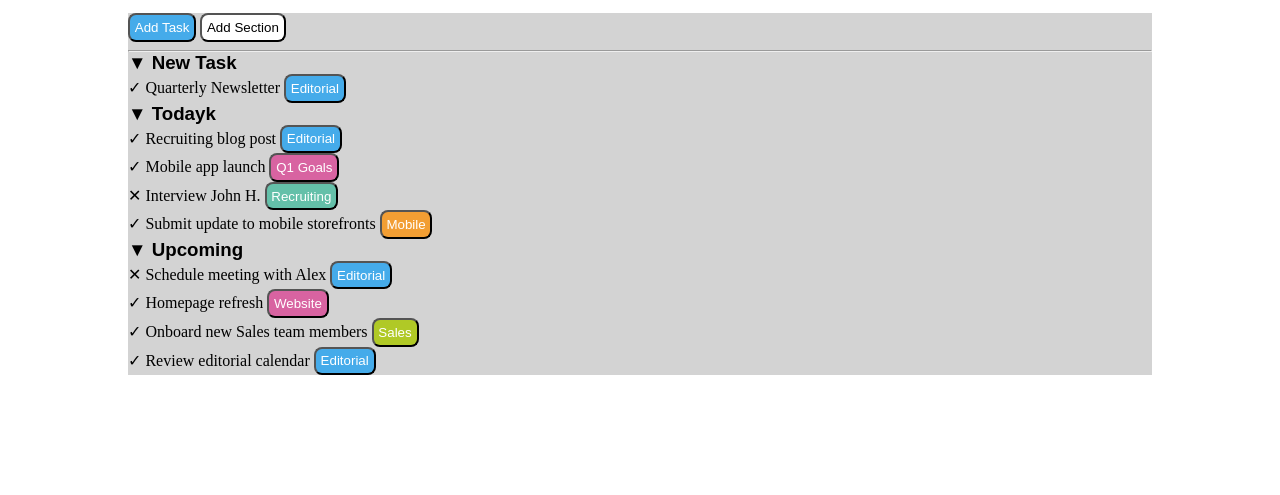
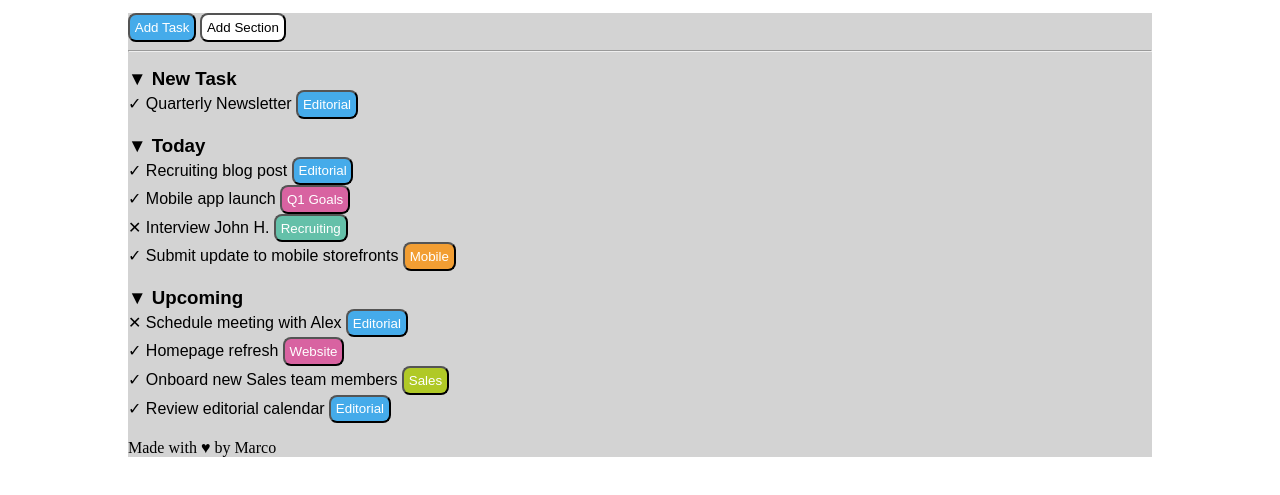
Before and after one commit to MarcoInchingoli89/html-css-toboolist, a plain HTML site: page index.html in a window 1280 px wide. Shown: the part 69-564 px from the top of the page. Drawn offline with Linux system fonts and the light colour scheme.

Commit message:
Add Footer Toboolist Complete

```diff
--- a/assets/css/style.css
+++ b/assets/css/style.css
@@ -65,6 +65,10 @@
     display: block;
 }
 
+.margin {
+    margin-top: 1rem;
+}
+
 
 /* Header */
 
--- a/index.html
+++ b/index.html
@@ -40,43 +40,46 @@
 
         <main id="site_main">
 
-            <section id="new_task">
+                <!-- New Task -->
+            <section id="new_task" class="margin">
 
                 <h3 class="font_arial"><span>&#9660;</span> New Task</h3>
 
-                <span> &check; Quarterly Newsletter <button class="borders_button background_color_cyan white">Editorial</button></span>
+                <span class="font_arial"> &check; Quarterly Newsletter <button class="borders_button background_color_cyan white">Editorial</button></span>
 
 
             </section>
 
-            <section id="today">
+            <!-- Today -->
+            <section id="today" class="margin">
 
-                <h3 class="font_arial"><span>&#9660;</span> Todayk</h3>
+                <h3 class="font_arial"><span>&#9660;</span> Today</h3>
 
-                <span class="block_element"> &check; Recruiting blog post <button class="borders_button background_color_cyan white">Editorial</button></span>
-                <span class="block_element"> &check; Mobile app launch <button class="borders_button background_color_purple white">Q1 Goals</button></span>
-                <span class="block_element"> &#10005; Interview John H. <button class="borders_button background_color_green white">Recruiting</button></span>
-                <span class="block_element"> &check; Submit update to mobile storefronts <button class="borders_button background_color_orange white">Mobile</button></span>
+                <span class="block_element font_arial"> &check; Recruiting blog post <button class="borders_button background_color_cyan white">Editorial</button></span>
+                <span class="block_element font_arial"> &check; Mobile app launch <button class="borders_button background_color_purple white">Q1 Goals</button></span>
+                <span class="block_element font_arial"> &#10005; Interview John H. <button class="borders_button background_color_green white">Recruiting</button></span>
+                <span class="block_element font_arial"> &check; Submit update to mobile storefronts <button class="borders_button background_color_orange white">Mobile</button></span>
 
 
             </section>
 
-            <section id="upcoming">
+            <!-- Upcoming -->
+            <section id="upcoming" class="margin">
 
                 <h3 class="font_arial"><span>&#9660;</span> Upcoming</h3>
 
-                <span class="block_element"> &#10005; Schedule meeting with Alex <button class="borders_button background_color_cyan white">Editorial</button></span>
-                <span class="block_element"> &check; Homepage refresh <button class="borders_button background_color_pink white">Website</button></span>
-                <span class="block_element"> &check; Onboard new Sales team members <button class="borders_button background_color_lightgreen white">Sales</button></span>
-                <span class="block_element"> &check; Review editorial calendar <button class="borders_button background_color_cyan white">Editorial</button></span>
+                <span class="block_element font_arial"> &#10005; Schedule meeting with Alex <button class="borders_button background_color_cyan white">Editorial</button></span>
+                <span class="block_element font_arial"> &check; Homepage refresh <button class="borders_button background_color_pink white">Website</button></span>
+                <span class="block_element font_arial"> &check; Onboard new Sales team members <button class="borders_button background_color_lightgreen white">Sales</button></span>
+                <span class="block_element font_arial"> &check; Review editorial calendar <button class="borders_button background_color_cyan white">Editorial</button></span>
 
             </section>
         </main>
-        <footer id="site_footer"></footer>
 
+        <footer id="site_footer" class="margin">
 
-
-
+            <span>Made with &hearts; by Marco</span>
+        </footer>
 
     </div>
 
```
